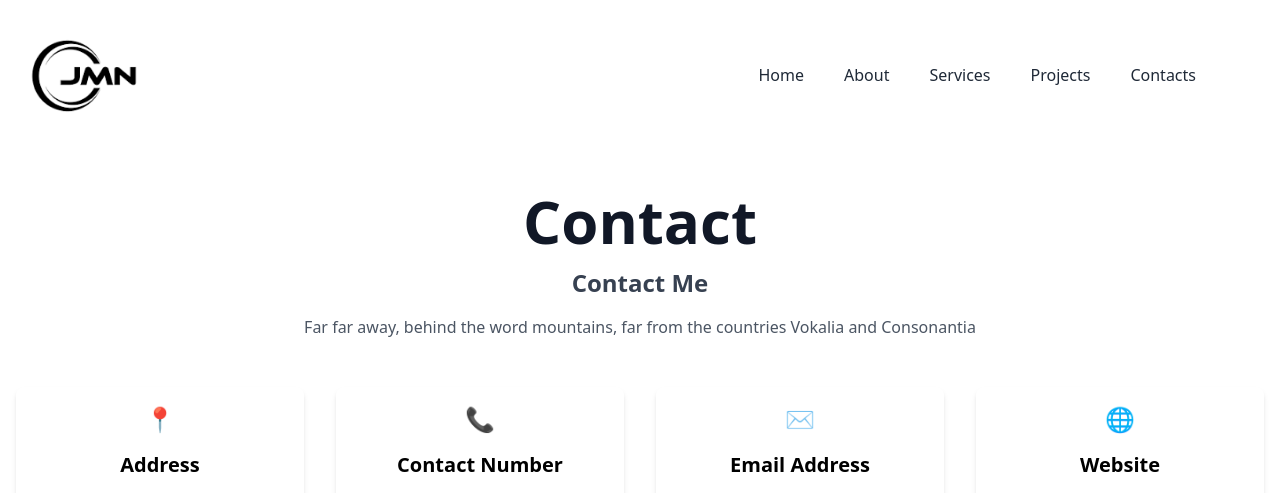
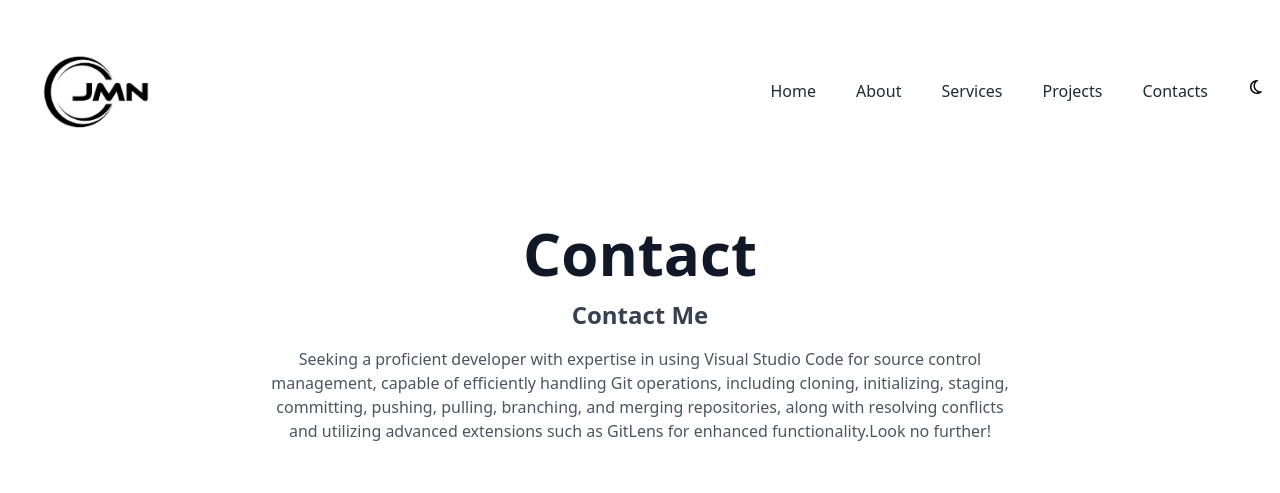
Before and after one commit to Maina-nganga/portfolio-jn, a React (Create React App) app: page /Contacts in a window 1280 px wide. Shown: the top 493 px of the page. Built offline with nearby package versions, Linux system fonts and the light colour scheme.

Commit message:
third commit

```diff
--- a/package.json
+++ b/package.json
@@ -9,6 +9,7 @@
     "framer-motion": "^11.2.12",
     "react": "^18.3.1",
     "react-dom": "^18.3.1",
+    "react-icons": "^5.2.1",
     "react-router-dom": "^6.24.0",
     "react-scripts": "5.0.1",
     "web-vitals": "^2.1.4"
@@ -43,7 +44,8 @@
   "devDependencies": {
     "autoprefixer": "^10.4.19",
     "postcss": "^8.4.39",
-    "tailwindcss": "^3.4.4"
+    "tailwindcss": "^3.4.4",
+     "@babel/plugin-proposal-private-property-in-object": "your_version_here"
   },
   "keywords": [],
   "author": "",
--- a/src/App.css
+++ b/src/App.css
@@ -9,3 +9,61 @@ h1 {
   body{
     background-color:"#ecf0f3";
   }
+
+  :root {
+    --background-color: #ffffff;
+    --text-color: #000000;
+  }
+
+  [data-theme='dark'] {
+    --background-color: #62645D;
+    --text-color: #ffffff;
+  }
+
+  body {
+    background-color: var(--background-color);
+    color: var(--text-color);
+  }
+
+  /* Additional styling for buttons, etc. */
+  button {
+    background-color: var(--background-color);
+    color: var(--text-color);
+    border: 1px solid var(--text-color);
+  }
+
+  button:hover {
+    background-color: var(--text-color);
+    color: var(--background-color);
+  }
+
+  /* App.css */
+
+nav {
+  background-color: var(--background-color);
+  color: var(--text-color);
+  padding: 1rem;
+}
+
+ul {
+  list-style-type: none;
+}
+
+li a {
+  text-decoration: none;
+  color: inherit;
+}
+
+li a:hover {
+  text-decoration: underline;
+}
+
+.home {
+  background-color: var(--background-color);
+  color: var(--text-color);
+  }
+
+  .about {
+    background-color: var(--background-color);
+    color: var(--text-color);
+    }
--- a/src/App.js
+++ b/src/App.js
@@ -7,10 +7,11 @@ import Services from './components/Services';
 import Contact from './components/Contact';
 import Project from './components/Project'
 import "./App.css"
+import { ThemeProvider } from './ThemeContext';
 
 function App() {
   return (
-
+    <ThemeProvider>
      <Router>
     <Navbar />
     <Routes>
@@ -21,6 +22,7 @@ function App() {
       <Route path="/Contacts" element={<Contact />} />
     </Routes>
   </Router>
+  </ThemeProvider>
 
 
 
--- /dev/null
+++ b/src/ThemeContext.js
@@ -0,0 +1,23 @@
+import React, { createContext, useState, useEffect } from 'react';
+
+const ThemeContext = createContext();
+
+export const ThemeProvider = ({ children }) => {
+  const [theme, setTheme] = useState('light');
+
+  useEffect(() => {
+    document.documentElement.setAttribute('data-theme', theme);
+  }, [theme]);
+
+  const toggleTheme = () => {
+    setTheme((prevTheme) => (prevTheme === 'light' ? 'dark' : 'light'));
+  };
+
+  return (
+    <ThemeContext.Provider value={{ theme, toggleTheme }}>
+      {children}
+    </ThemeContext.Provider>
+  );
+};
+
+export default ThemeContext;
--- a/src/components/Contact.js
+++ b/src/components/Contact.js
@@ -7,7 +7,7 @@ const Contact = () => {
         <div className="w-full md:w-7/12 text-center">
           <h1 className="text-6xl font-bold text-gray-900 mb-4">Contact</h1>
           <h2 className="text-2xl font-semibold text-gray-700 mb-4">Contact Me</h2>
-          <p className="text-gray-600">Far far away, behind the word mountains, far from the countries Vokalia and Consonantia</p>
+          <p className="text-gray-600">Seeking a proficient developer with expertise in using Visual Studio Code for source control management, capable of efficiently handling Git operations, including cloning, initializing, staging, committing, pushing, pulling, branching, and merging repositories, along with resolving conflicts and utilizing advanced extensions such as GitLens for enhanced functionality.Look no further!</p>
         </div>
       </div>
 
--- a/src/components/Navbar.js
+++ b/src/components/Navbar.js
@@ -1,17 +1,20 @@
-import React from "react";
+import React, { useContext } from 'react';
+import ThemeContext from '../ThemeContext';
 import { Link } from "react-router-dom";
 import { motion } from "framer-motion";
 import logo from "../ASsets/download.png";
+import { FaRegMoon } from "react-icons/fa6";
 
 function Navbar() {
+  const { toggleTheme } = useContext(ThemeContext);
   return (
     <div>
-      <nav className="flex items-center justify-between px-1">
+      <nav className="flex items-center justify-between ">
         <div>
           <img src={logo} alt="logo" className="w-40" />
         </div>
-        <div>
-          <ul className="flex items-center gap-10 mr-20">
+        <div className='flex'>
+          <ul className="flex items-center gap-10 mr-10">
             {['Home', 'About', 'Services', 'Projects', 'Contacts'].map((item) => (
               <motion.li
                 key={item}
@@ -26,7 +29,9 @@ function Navbar() {
               </motion.li>
             ))}
           </ul>
+          <FaRegMoon  onClick={toggleTheme}  />
         </div>
+
       </nav>
     </div>
   );
```
Also changed, not shown: 1 other file (tests, documents, lock files or other folders).
